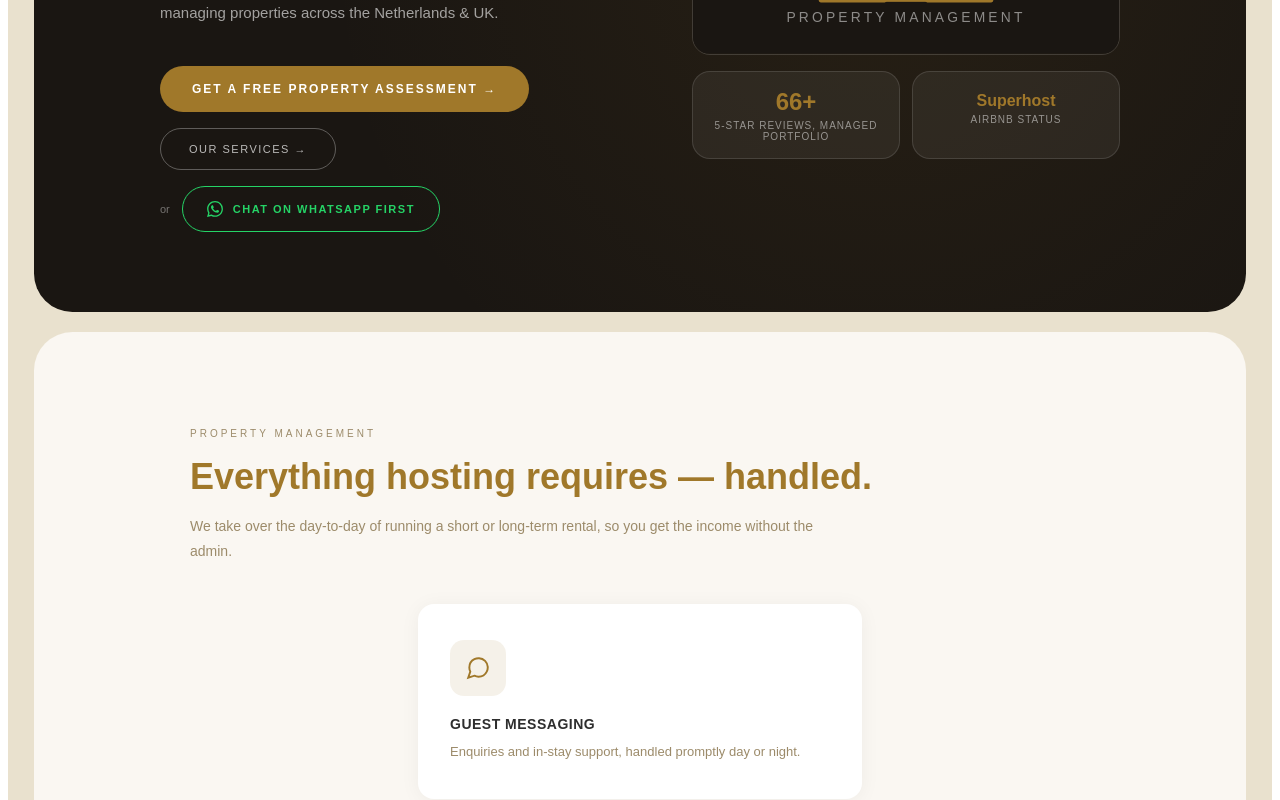
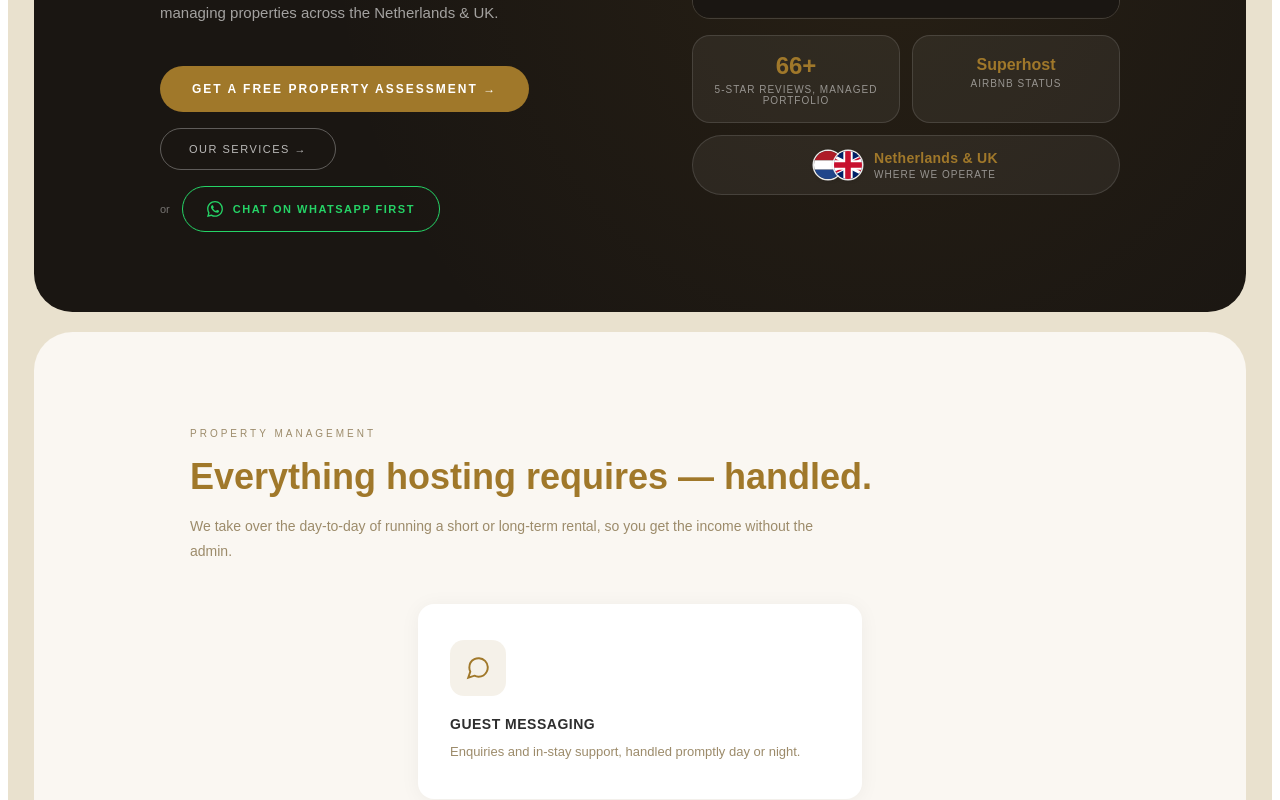
Before and after one commit to thehostcurator-boop/The-curated-host, a React (Create React App) app: page / in a window 1280 px wide. Shown: the part 780-1580 px from the top of the page. Built offline with nearby package versions, Linux system fonts and the light colour scheme.

Commit message:
Update App.jsx

```diff
--- a/src/App.jsx
+++ b/src/App.jsx
@@ -438,6 +438,63 @@ Email app didn't open? Write to <b>{email}</b> or open in{" "}
 </div>
 );
 }
+function Flag({ type, size = 22 }) {
+const uid = useRef("ukc" + Math.random().toString(36).slice(2, 9)).current;
+return (
+<span style={{ display: "inline-block", width: size + "px", height: size + "px", borderRadius: "50%",
+overflow: "hidden", flexShrink: 0, lineHeight: 0, boxShadow: "0 0 0 1.5px rgba(255,255,255,0.9), 0 1px 4px rgba(0,0,0,0.25)" }}>
+{type === "NL" ? (
+<svg width={size} height={size} viewBox="0.5 0 2 2" preserveAspectRatio="xMidYMid slice" aria-label="Netherlands flag" role="img">
+<rect width="3" height="0.6667" fill="#AE1C28" />
+<rect y="0.6667" width="3" height="0.6667" fill="#FFFFFF" />
+<rect y="1.3333" width="3" height="0.6667" fill="#21468B" />
+</svg>
+) : (
+<svg width={size} height={size} viewBox="15 0 30 30" preserveAspectRatio="xMidYMid slice" aria-label="United Kingdom flag" role="img">
+<clipPath id={uid}><path d="M30,15 h30 v15 z v15 h-30 z h-30 v-15 z v-15 h30 z" /></clipPath>
+<path d="M0,0 v30 h60 v-30 z" fill="#012169" />
+<path d="M0,0 L60,30 M60,0 L0,30" stroke="#FFFFFF" strokeWidth="6" />
+<path d="M0,0 L60,30 M60,0 L0,30" clipPath={`url(#${uid})`} stroke="#C8102E" strokeWidth="4" />
+<path d="M30,0 v30 M0,15 h60" stroke="#FFFFFF" strokeWidth="10" />
+<path d="M30,0 v30 M0,15 h60" stroke="#C8102E" strokeWidth="6" />
+</svg>
+)}
+</span>
+);
+}
+function FlagPair({ size = 22 }) {
+return (
+<span style={{ display: "inline-flex", alignItems: "center", flexShrink: 0 }}>
+<Flag type="NL" size={size} />
+<span style={{ marginLeft: -Math.round(size * 0.28) + "px", display: "inline-flex" }}><Flag type="UK" size={size} /></span>
+</span>
+);
+}
+function RegionBadge({ variant = "light", label = "Netherlands & UK", sub, full }) {
+const dark = variant === "dark";
+const font = "'Futura','Century Gothic',sans-serif";
+return (
+<div style={{
+display: full ? "flex" : "inline-flex", alignItems: "center", gap: "12px", boxSizing: "border-box",
+justifyContent: full ? "center" : "flex-start",
+padding: sub ? "14px 20px" : "9px 18px 9px 12px",
+background: dark ? "rgba(255,255,255,0.06)" : WHITE,
+border: dark ? "1px solid rgba(255,255,255,0.12)" : `1px solid ${RULE}`,
+borderRadius: "999px", width: full ? "100%" : undefined,
+}}>
+<FlagPair size={sub ? 28 : 22} />
+<div style={{ textAlign: sub ? "left" : undefined }}>
+<div style={{ fontFamily: font, fontSize: sub ? "14px" : "11px", fontWeight: "bold",
+letterSpacing: sub ? "0.3px" : "1.5px", textTransform: sub ? undefined : "uppercase",
+color: sub ? TERRA : (dark ? "rgba(255,255,255,0.85)" : BODY) }}>{label}</div>
+{sub && (
+<div style={{ fontFamily: font, fontSize: "10px", letterSpacing: "1px", textTransform: "uppercase",
+color: dark ? "rgba(255,255,255,0.5)" : WARM, marginTop: "3px" }}>{sub}</div>
+)}
+</div>
+</div>
+);
+}
 function Divider() {
 return <div style={{ height: "1px", background: RULE, margin: "64px 0" }} />;
 }
@@ -697,6 +754,9 @@ fontWeight: "bold", color: TERRA, marginTop: "4px" }}>Superhost</div>
 color: "rgba(255,255,255,0.5)", letterSpacing: "1px", textTransform: "uppercase",
 marginTop: "4px" }}>Airbnb Status</div>
 </div>
+</div>
+<div style={{ marginTop: "12px" }}>
+<RegionBadge variant="dark" full label="Netherlands & UK" sub="Where we operate" />
 </div>
 </div>
 </div>
@@ -844,6 +904,9 @@ return (
 "rgba(255,255,255,0.6)", letterSpacing: "1px", textTransform: "uppercase", marginBottom: "0" }}>
 Property Management &amp; Guest Experience
 </p>
+<div style={{ marginTop: "24px" }}>
+<RegionBadge variant="dark" label="Netherlands & UK" />
+</div>
 </div>
 </div>
 <div style={{ padding: "clamp(48px, 8vw, 80px) clamp(20px, 8%, 10%)", background: WHITE }}>
@@ -1210,7 +1273,7 @@ WARM, lineHeight: "1.8", marginBottom: "28px", maxWidth: "440px" }}>
 Boutique short-term rental management for property owners who want more from their
 investment and less from their to-do list.
 </p>
-<div style={{ display: "flex", gap: "24px", flexWrap: "wrap", marginBottom: "32px" }}>
+<div style={{ display: "flex", gap: "24px", flexWrap: "wrap", marginBottom: "18px" }}>
 {[
 { stat: "Superhost", label: "Airbnb Status" },
 { stat: "66+", label: "5-Star Reviews" },
@@ -1225,6 +1288,9 @@ color: WARM, letterSpacing: "0.5px" }}>{s.label}</div>
 </div>
 </div>
 ))}
+</div>
+<div style={{ marginBottom: "32px" }}>
+<RegionBadge variant="light" label="Operating in the Netherlands & UK" />
 </div>
 </div>
 </div>
@@ -1327,8 +1393,11 @@ border: `2px solid ${TERRA}` }}>
 <div style={{ fontFamily: "'Futura','Century Gothic',sans-serif", fontSize: "10px",
 letterSpacing: "2px", textTransform: "uppercase", color: TERRA, fontWeight: "bold",
 marginBottom: "10px" }}>Primary — Full-Service</div>
+<div style={{ display: "flex", alignItems: "center", gap: "14px", marginBottom: "12px" }}>
+<FlagPair size={30} />
 <div style={{ fontFamily: "'Futura','Century Gothic',sans-serif", fontSize: "18px",
-fontWeight: "bold", color: BODY, marginBottom: "10px" }}>The Netherlands &amp; UK</div>
+fontWeight: "bold", color: BODY }}>The Netherlands &amp; UK</div>
+</div>
 <div style={{ fontFamily: "'Futura','Century Gothic',sans-serif", fontSize: "13px", color:
 WARM, lineHeight: "1.7" }}>Where we already manage properties — full hands-on
 management including guest messaging, pricing, cleaning &amp; turnover, and
@@ -1793,6 +1862,9 @@ paddingBottom: "48px", borderBottom: `1px solid rgba(255,255,255,0.1)` }}>
 Property management for Airbnb hosts, built on one belief: how you host people
 defines the experience they take away.
 </p>
+<div style={{ marginTop: "20px" }}>
+<RegionBadge variant="dark" label="Netherlands & UK" />
+</div>
 </div>
 <div style={{ flex: "0 1 160px" }}>
 <div style={{ fontFamily: "'Futura','Century Gothic',sans-serif", fontSize: "10px", color:
```
